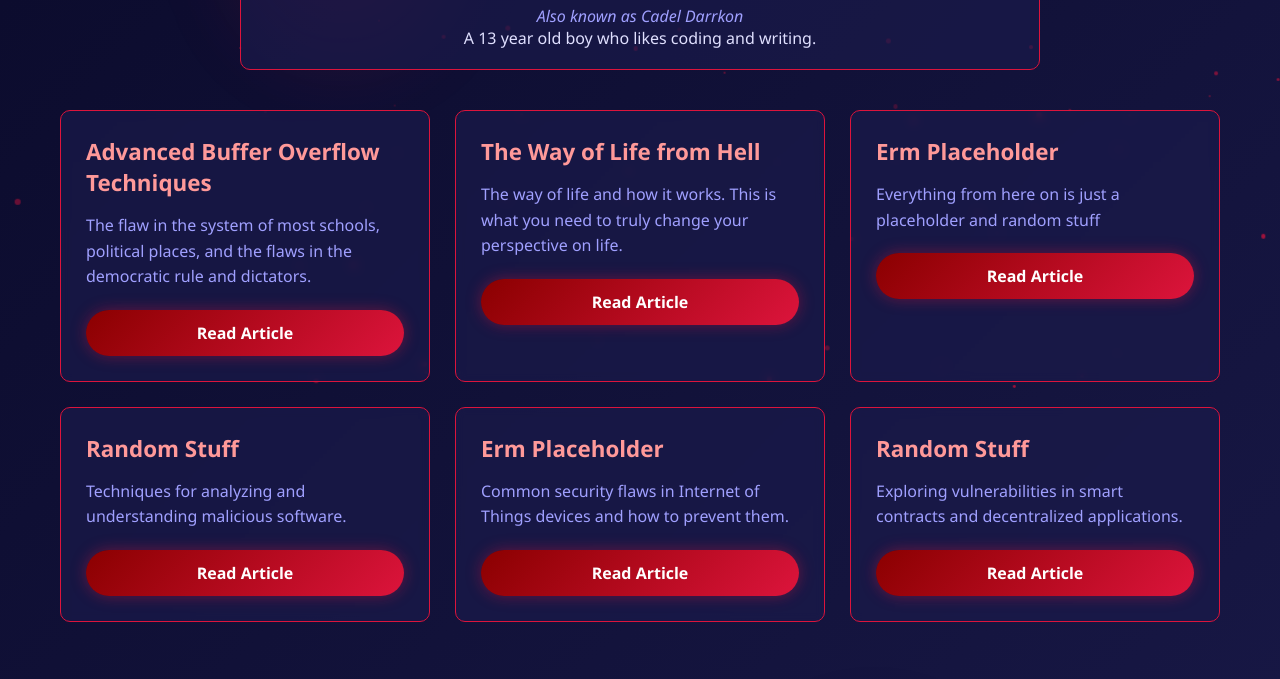
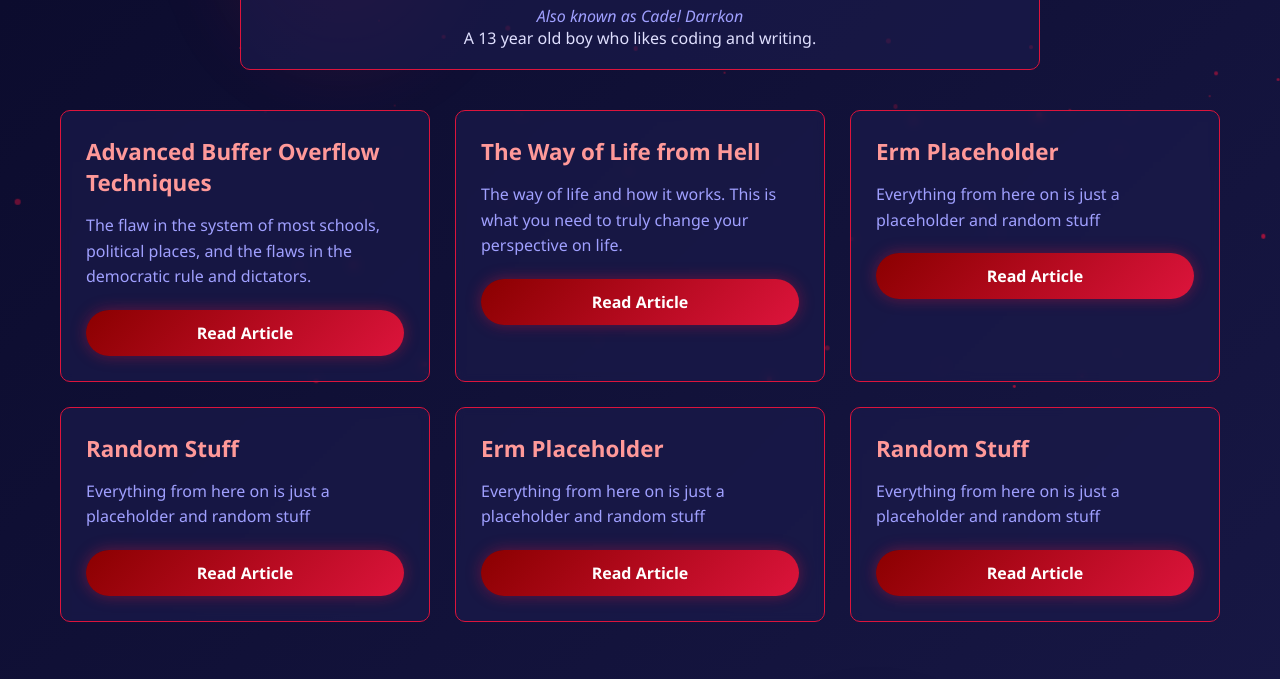
Before and after one commit to Exploit-Master122/Myessay, a plain HTML site: page index.html in a window 1280 px wide. Shown: the part 356-1035 px from the top of the page. Drawn offline with Linux system fonts and the light colour scheme.

Commit message:
Update descriptions to placeholder text

```diff
--- a/index.html
+++ b/index.html
@@ -367,17 +367,17 @@
             },
             {
                 title: "Random Stuff",
-                description: "Techniques for analyzing and understanding malicious software.",
+                description: "Everything from here on is just a placeholder and random stuff",
                 link: "here"
             },
             {
                 title: "Erm Placeholder",
-                description: "Common security flaws in Internet of Things devices and how to prevent them.",
+                description: "Everything from here on is just a placeholder and random stuff",
                 link: "here"
             },
             {
                 title: "Random Stuff",
-                description: "Exploring vulnerabilities in smart contracts and decentralized applications.",
+                description: "Everything from here on is just a placeholder and random stuff",
                 link: "here"
             }
         ];
```
